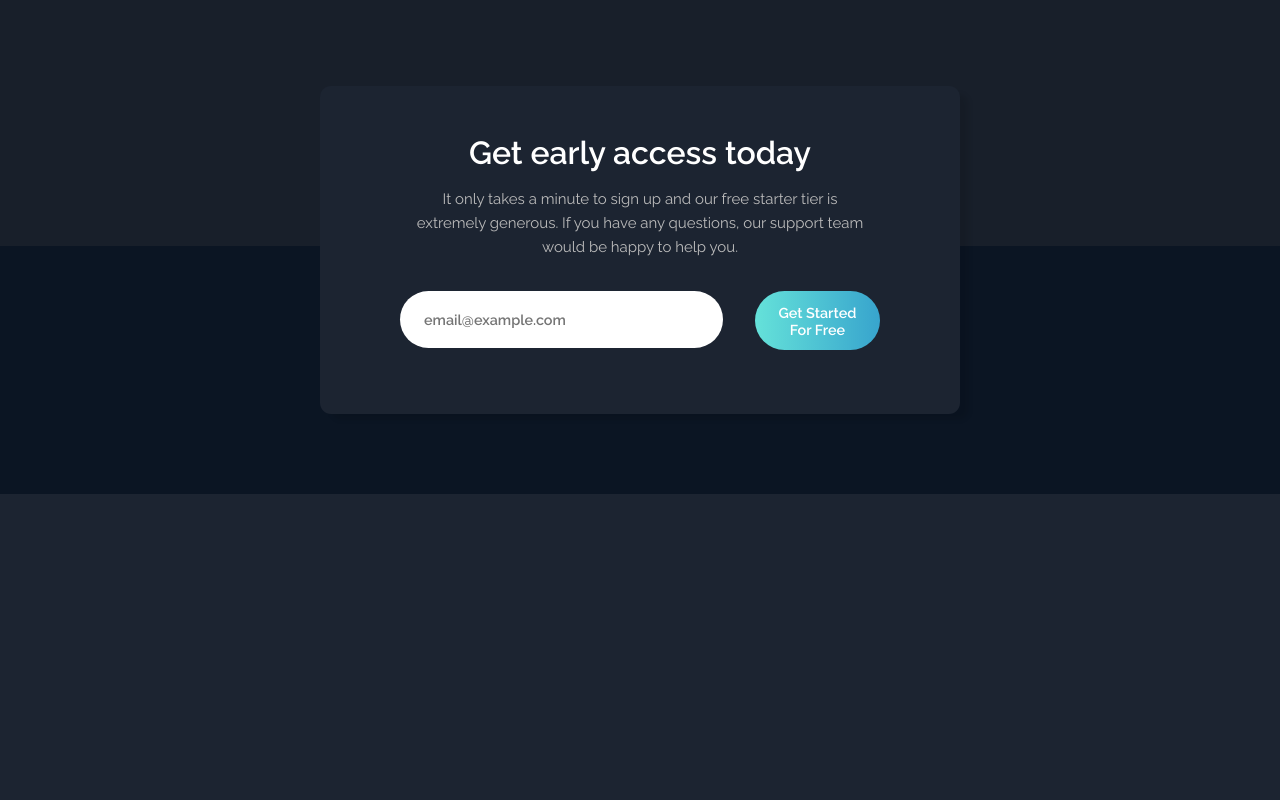
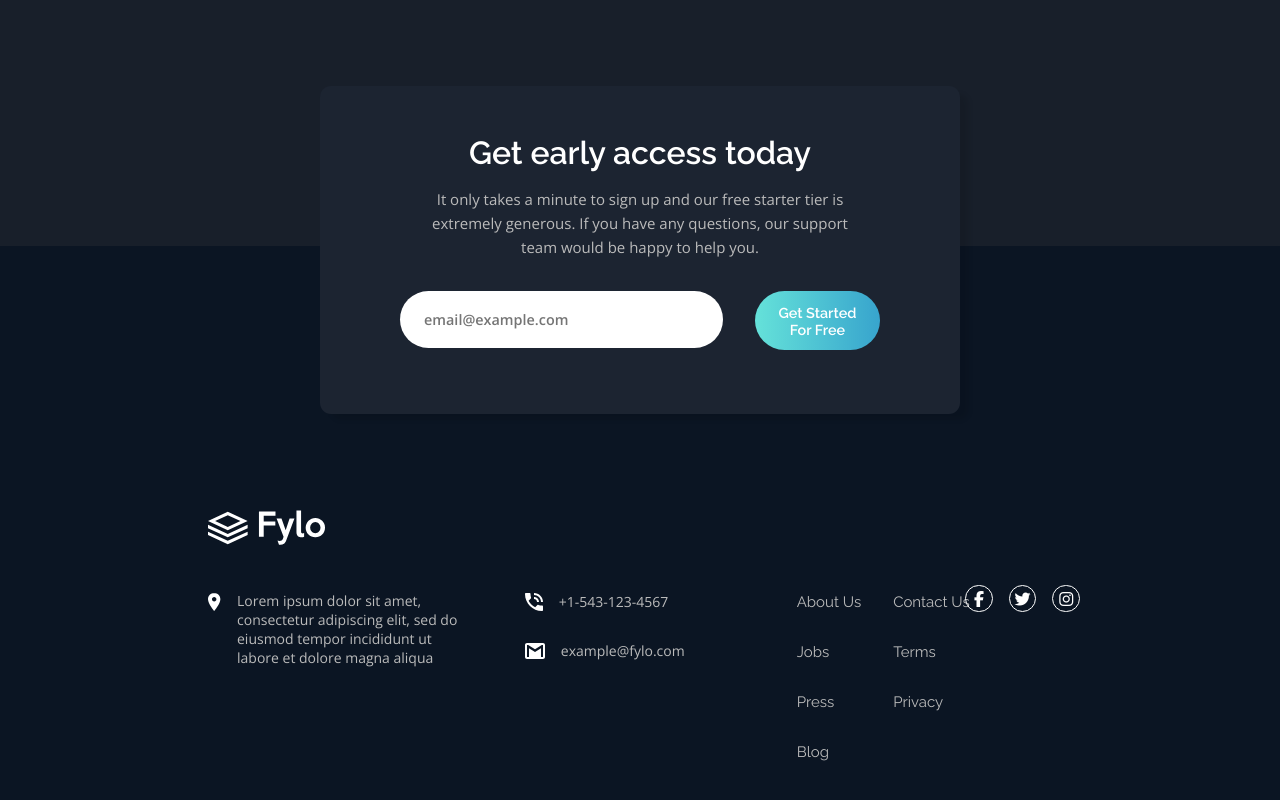
Before and after one commit to baron-gascon25/fylo-landing-page-dark, a React (Create React App) app: page / in a window 1280 px wide. Shown: the part 2806-3606 px from the top of the page. Before the commit the page ends 3300 px from the top, so only its background shows below. Built offline with nearby package versions, Linux system fonts and the light colour scheme.

Commit message:
added footer section

```diff
--- a/public/index.html
+++ b/public/index.html
@@ -9,6 +9,10 @@
       href="%PUBLIC_URL%/favicon-32x32.png"
     />
     <meta name="viewport" content="width=device-width, initial-scale=1" />
+    <script
+      src="https://kit.fontawesome.com/dd4b4ca8e8.js"
+      crossorigin="anonymous"
+    ></script>
     <title>Frontend Mentor | Fylo Landing Page</title>
   </head>
   <body>
--- a/src/App.css
+++ b/src/App.css
@@ -233,7 +233,7 @@ body {
 }
 
 .testimonials-main {
-  font-family: "Raleway";
+  font-family: "Open-Sans";
   font-size: 14px;
   font-weight: 400;
   line-height: 1.6;
@@ -291,7 +291,7 @@ body {
 }
 
 .start-desc {
-  font-family: "Raleway";
+  font-family: "Open-Sans";
   font-size: 15px;
   font-weight: 400;
   line-height: 1.6;
@@ -314,7 +314,7 @@ body {
   margin: 1rem;
   height: 2rem;
   width: 70%;
-  font-family: "Raleway";
+  font-family: "Open-Sans";
   font-size: 0.9rem;
   font-weight: 600;
   color: rgb(187, 187, 187);
@@ -345,12 +345,91 @@ body {
   background-color: hsl(216, 53%, 9%);
   position: absolute;
   width: auto;
+  height: auto;
   left: 0;
   right: 0;
   z-index: -1;
 }
 
-@media (max-width: 400px) {
+.footer-sections-1 {
+  display: flex;
+  flex-direction: column;
+  height: 20rem;
+  width: 70%;
+  margin: 1rem auto 2rem;
+}
+
+.footer-sections-2 {
+  display: flex;
+  height: 20rem;
+  width: 100%;
+  margin: 1rem auto 2rem;
+}
+
+.footer-p {
+  font-family: "Open-Sans";
+  font-weight: 400;
+  font-size: 14px;
+  color: rgb(187, 187, 187);
+}
+
+.footer-h {
+  font-family: "Raleway";
+  font-weight: 400;
+  font-size: 15px;
+  color: rgb(187, 187, 187);
+  margin: 1rem;
+}
+
+.footer-location {
+  display: flex;
+  width: 30%;
+  margin: 0rem 0rem 3rem 0rem;
+}
+
+.fylo-icon,
+.loc-icon,
+.email-icon,
+.phone-icon {
+  margin: 1rem;
+}
+
+.footer-phone-email {
+  display: flex;
+  flex-direction: column;
+  margin: 0rem 3rem;
+}
+.footer-phone,
+.footer-email {
+  display: flex;
+  align-items: center;
+}
+
+.footer-others {
+  display: flex;
+  flex-direction: column;
+  flex-wrap: wrap;
+  flex: 1 auto;
+  align-items: start;
+  margin: 0rem 3rem;
+  height: 13.5rem;
+  width: 10%;
+}
+
+.fa-facebook,
+.fa-twitter,
+.fa-instagram {
+  border-radius: 50%;
+  width: 16px;
+  height: 16px;
+  padding: 0.3rem;
+  margin: 0.5rem;
+  border: 1px solid hsl(0, 0%, 100%);
+  color: hsl(0, 0%, 100%);
+  text-align: center;
+}
+
+@media (max-width: 740px) {
   body {
     width: 100%;
   }
@@ -470,6 +549,27 @@ body {
   }
 }
 
+@media (max-width: 1100px) {
+  .benefits {
+    width: 90%;
+    text-align: center;
+  }
+  .benefits-title {
+    margin-top: 2rem;
+    width: 100%;
+  }
+  .benefits-title-desc-container {
+    width: 50%;
+    margin: 1rem auto;
+  }
+  .benefits-link-container {
+    margin: 1rem auto;
+  }
+  .testimonials-card {
+    width: 80%;
+  }
+}
+
 @media (max-width: 1235px) {
   .intro-desktop-bg {
     top: 95%;
--- a/src/App.js
+++ b/src/App.js
@@ -6,6 +6,7 @@ import "./App.css";
 import Benefits from "./components/Benefits";
 import Testimonials from "./components/Testimonials";
 import GetStarted from "./components/GetStarted";
+import Footer from "./components/Footer";
 
 function App() {
   return (
@@ -18,6 +19,7 @@ function App() {
         <Testimonials />
         <div className='footer-bg'>
           <GetStarted />
+          <Footer />
         </div>
       </div>
     </>
--- a/src/components/Footer.js
+++ b/src/components/Footer.js
@@ -1,7 +1,78 @@
 import React from "react";
+import logo from "../images/logo.svg";
+import location from "../images/icon-location.svg";
+import phone from "../images/icon-phone.svg";
+import email from "../images/icon-email.svg";
+
+const footer_others = [
+  "About Us",
+  "Jobs",
+  "Press",
+  "Blog",
+  "Contact Us",
+  "Terms",
+  "Privacy",
+];
 
 const Footer = () => {
-  return <div>Footer</div>;
+  return (
+    <div className='footer-sections-1'>
+      <img
+        src={logo}
+        alt='logo'
+        width={117}
+        height={37}
+        className='fylo-icon'
+      />
+      <div className='footer-sections-2'>
+        <div className='footer-location'>
+          <img
+            src={location}
+            alt='location'
+            className='loc-icon'
+            width={13}
+            height={18}
+          />
+          <p className='footer-p'>
+            Lorem ipsum dolor sit amet, consectetur adipiscing elit, sed do
+            eiusmod tempor incididunt ut labore et dolore magna aliqua
+          </p>
+        </div>
+        <div className='footer-phone-email'>
+          <div className='footer-phone'>
+            <img
+              src={phone}
+              alt='phone'
+              className='phone-icon'
+              width={18}
+              height={18}
+            />
+            <p className='footer-p'>+1-543-123-4567</p>
+          </div>
+          <div className='footer-email'>
+            <img
+              src={email}
+              alt='email'
+              className='email-icon'
+              width={20}
+              height={16}
+            />
+            <p className='footer-p'>example@fylo.com</p>
+          </div>
+        </div>
+        <div className='footer-others'>
+          {footer_others.map((other) => (
+            <h6 className='footer-h'>{other}</h6>
+          ))}
+        </div>
+        <div className='footer-socials'>
+          <i className='fa fa-facebook' aria-hidden='true'></i>
+          <i className='fa fa-twitter' aria-hidden='true'></i>
+          <i className='fa fa-instagram' aria-hidden='true'></i>
+        </div>
+      </div>
+    </div>
+  );
 };
 
 export default Footer;
```
